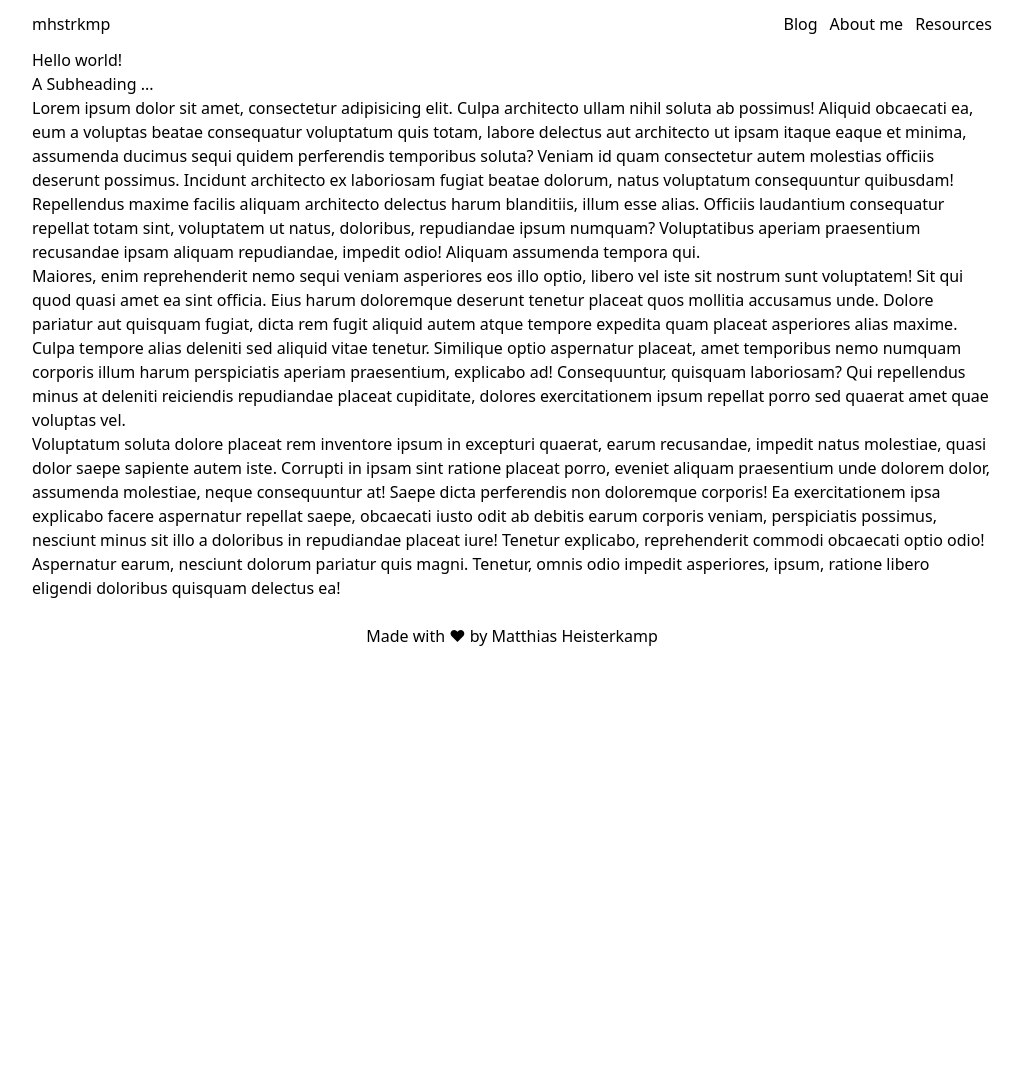
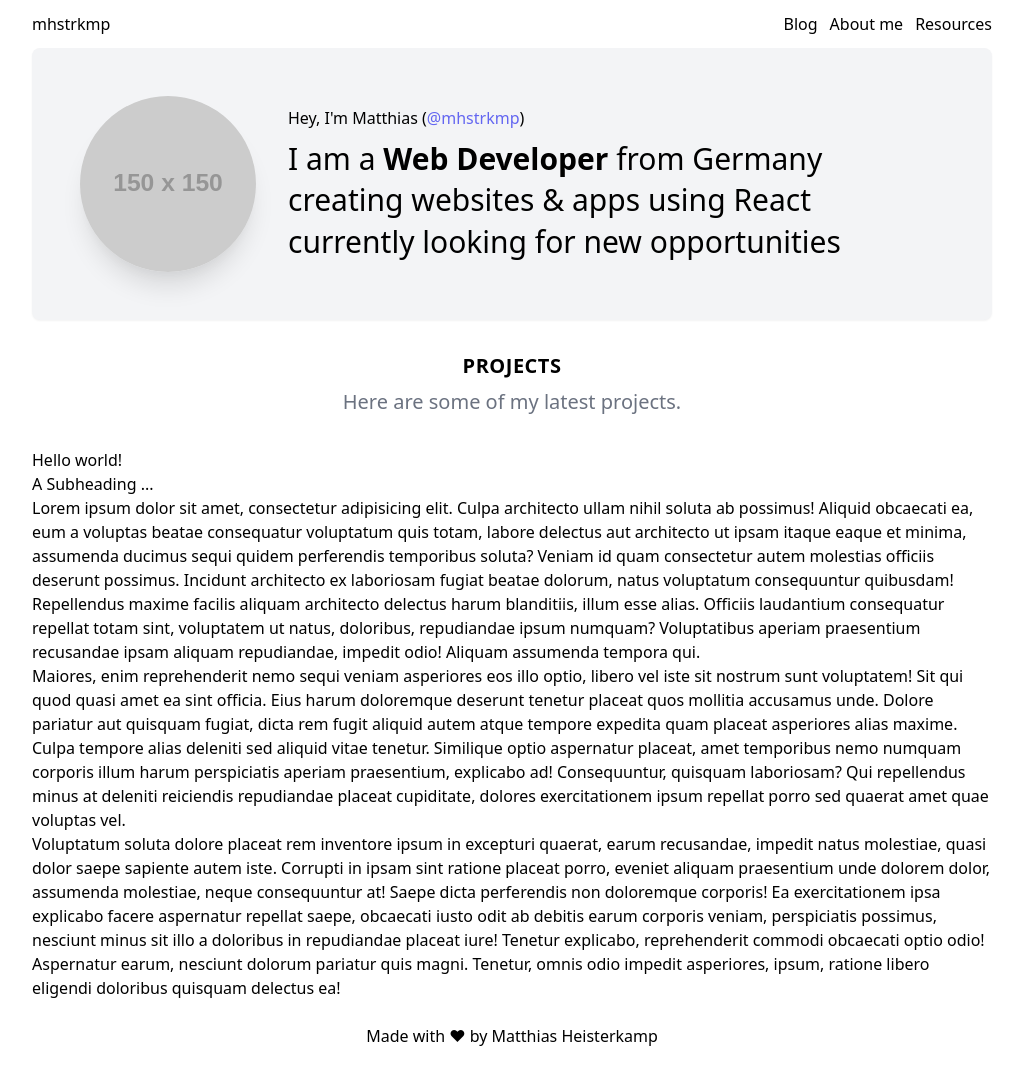
Before and after one commit to mhstrkmp/mhstrkmp.dev, a Gatsby site: page / in a window 1280 px wide. Shown: the whole page, without its empty margins (128-1151 px from the left). Before the commit the page ends 800 px from the top, so only its background shows below. Built offline with nearby package versions, Linux system fonts and the light colour scheme; Gatsby itself is replaced by a stand-in of ours; placeholder pictures from the web are drawn by us; what @tailwindcss/typography would draw is missing.

Commit message:
🚧 Add basic hero component

```diff
--- /dev/null
+++ b/src/components/Hero.js
@@ -0,0 +1,47 @@
+import React from "react";
+import { Link } from "gatsby";
+
+const Hero = () => {
+  return (
+    <div className="flex flex-col items-center justify-center p-6 mx-4 space-y-4 bg-gray-100 rounded-lg shadow-sm md:mx-0 md:space-x-8 xl:p-12 md:space-y-0 md:flex-row ">
+      <picture className="relative flex-none w-40 h-40 rounded-full shadow-xl md:h-44 md:w-44">
+        <img
+          className="absolute flex-none object-cover w-40 h-40 rounded-full md:h-44 md:w-44"
+          src="https://via.placeholder.com/150"
+          alt="Matthias Heisterkamp"
+          width={176}
+          height={176}
+        />
+      </picture>
+      <div className="space-y-2">
+        <h1>
+          Hey, I&apos;m Matthias (
+          <Link
+            className="text-indigo-500 hover:text-indigo-400"
+            to="https://twitter.com/mhstrkmp"
+          >
+            @mhstrkmp
+          </Link>
+          )
+        </h1>
+        <p className="text-xl xl:text-3xl xl:leading-snug">
+          I am a <strong className="font-bold">Web Developer</strong> from{" "}
+          <span aria-label="Germany">
+            <span>Germany</span>
+          </span>{" "}
+          creating websites &amp; apps using
+          <Link
+            to="https://reactjs.org/"
+            classNameName="font-semibold text-indigo-600 dark:text-indigo-500 hover:text-indigo-400"
+          >
+            {" "}
+            React
+          </Link>{" "}
+          currently looking for new opportunities
+        </p>
+      </div>
+    </div>
+  );
+};
+
+export default Hero;
--- a/src/pages/index.js
+++ b/src/pages/index.js
@@ -1,53 +1,69 @@
 import * as React from "react";
+import Hero from "../components/Hero";
 
 const IndexPage = () => {
   return (
     <>
-      <main className="prose">
+      <main>
+        <Hero />
+        <section>
+          <div className="my-8 text-center space-y-2">
+            <h1 className="font-semibold tracking-wide uppercase text-md xl:text-xl">
+              Projects
+            </h1>
+            <h2 className="max-w-2xl text-xl text-gray-500 xl:text-xl lg:mx-auto">
+              Here are some of my latest projects.
+            </h2>
+          </div>
+          <article className="prose">
             <h2>Hello world!</h2>
             <h3>A Subheading ...</h3>
             <p>
               Lorem ipsum dolor sit amet, consectetur adipisicing elit. Culpa
-          architecto ullam nihil soluta ab possimus! Aliquid obcaecati ea, eum a
-          voluptas beatae consequatur voluptatum quis totam, labore delectus aut
-          architecto ut ipsam itaque eaque et minima, assumenda ducimus sequi
-          quidem perferendis temporibus soluta? Veniam id quam consectetur autem
-          molestias officiis deserunt possimus. Incidunt architecto ex
-          laboriosam fugiat beatae dolorum, natus voluptatum consequuntur
-          quibusdam! Repellendus maxime facilis aliquam architecto delectus
-          harum blanditiis, illum esse alias. Officiis laudantium consequatur
-          repellat totam sint, voluptatem ut natus, doloribus, repudiandae ipsum
-          numquam? Voluptatibus aperiam praesentium recusandae ipsam aliquam
-          repudiandae, impedit odio! Aliquam assumenda tempora qui.
+              architecto ullam nihil soluta ab possimus! Aliquid obcaecati ea,
+              eum a voluptas beatae consequatur voluptatum quis totam, labore
+              delectus aut architecto ut ipsam itaque eaque et minima, assumenda
+              ducimus sequi quidem perferendis temporibus soluta? Veniam id quam
+              consectetur autem molestias officiis deserunt possimus. Incidunt
+              architecto ex laboriosam fugiat beatae dolorum, natus voluptatum
+              consequuntur quibusdam! Repellendus maxime facilis aliquam
+              architecto delectus harum blanditiis, illum esse alias. Officiis
+              laudantium consequatur repellat totam sint, voluptatem ut natus,
+              doloribus, repudiandae ipsum numquam? Voluptatibus aperiam
+              praesentium recusandae ipsam aliquam repudiandae, impedit odio!
+              Aliquam assumenda tempora qui.
             </p>
             <p>
               Maiores, enim reprehenderit nemo sequi veniam asperiores eos illo
-          optio, libero vel iste sit nostrum sunt voluptatem! Sit qui quod quasi
-          amet ea sint officia. Eius harum doloremque deserunt tenetur placeat
-          quos mollitia accusamus unde. Dolore pariatur aut quisquam fugiat,
-          dicta rem fugit aliquid autem atque tempore expedita quam placeat
-          asperiores alias maxime. Culpa tempore alias deleniti sed aliquid
-          vitae tenetur. Similique optio aspernatur placeat, amet temporibus
-          nemo numquam corporis illum harum perspiciatis aperiam praesentium,
-          explicabo ad! Consequuntur, quisquam laboriosam? Qui repellendus minus
-          at deleniti reiciendis repudiandae placeat cupiditate, dolores
-          exercitationem ipsum repellat porro sed quaerat amet quae voluptas
-          vel.
+              optio, libero vel iste sit nostrum sunt voluptatem! Sit qui quod
+              quasi amet ea sint officia. Eius harum doloremque deserunt tenetur
+              placeat quos mollitia accusamus unde. Dolore pariatur aut quisquam
+              fugiat, dicta rem fugit aliquid autem atque tempore expedita quam
+              placeat asperiores alias maxime. Culpa tempore alias deleniti sed
+              aliquid vitae tenetur. Similique optio aspernatur placeat, amet
+              temporibus nemo numquam corporis illum harum perspiciatis aperiam
+              praesentium, explicabo ad! Consequuntur, quisquam laboriosam? Qui
+              repellendus minus at deleniti reiciendis repudiandae placeat
+              cupiditate, dolores exercitationem ipsum repellat porro sed
+              quaerat amet quae voluptas vel.
             </p>
             <p>
               Voluptatum soluta dolore placeat rem inventore ipsum in excepturi
-          quaerat, earum recusandae, impedit natus molestiae, quasi dolor saepe
-          sapiente autem iste. Corrupti in ipsam sint ratione placeat porro,
-          eveniet aliquam praesentium unde dolorem dolor, assumenda molestiae,
-          neque consequuntur at! Saepe dicta perferendis non doloremque
-          corporis! Ea exercitationem ipsa explicabo facere aspernatur repellat
-          saepe, obcaecati iusto odit ab debitis earum corporis veniam,
-          perspiciatis possimus, nesciunt minus sit illo a doloribus in
-          repudiandae placeat iure! Tenetur explicabo, reprehenderit commodi
-          obcaecati optio odio! Aspernatur earum, nesciunt dolorum pariatur quis
-          magni. Tenetur, omnis odio impedit asperiores, ipsum, ratione libero
-          eligendi doloribus quisquam delectus ea!
+              quaerat, earum recusandae, impedit natus molestiae, quasi dolor
+              saepe sapiente autem iste. Corrupti in ipsam sint ratione placeat
+              porro, eveniet aliquam praesentium unde dolorem dolor, assumenda
+              molestiae, neque consequuntur at! Saepe dicta perferendis non
+              doloremque corporis! Ea exercitationem ipsa explicabo facere
+              aspernatur repellat saepe, obcaecati iusto odit ab debitis earum
+              corporis veniam, perspiciatis possimus, nesciunt minus sit illo a
+              doloribus in repudiandae placeat iure! Tenetur explicabo,
+              reprehenderit commodi obcaecati optio odio! Aspernatur earum,
+              nesciunt dolorum pariatur quis magni. Tenetur, omnis odio impedit
+              asperiores, ipsum, ratione libero eligendi doloribus quisquam
+              delectus ea!
             </p>
+          </article>
+        </section>
       </main>
     </>
   );
```
Lines whose indentation alone changed are shown as unchanged.
